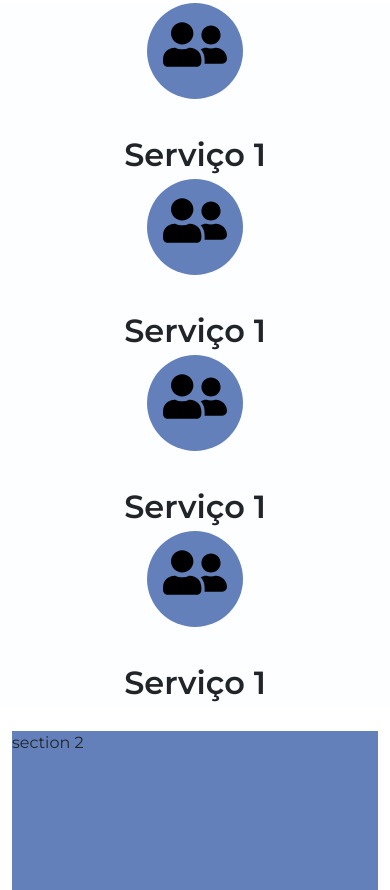
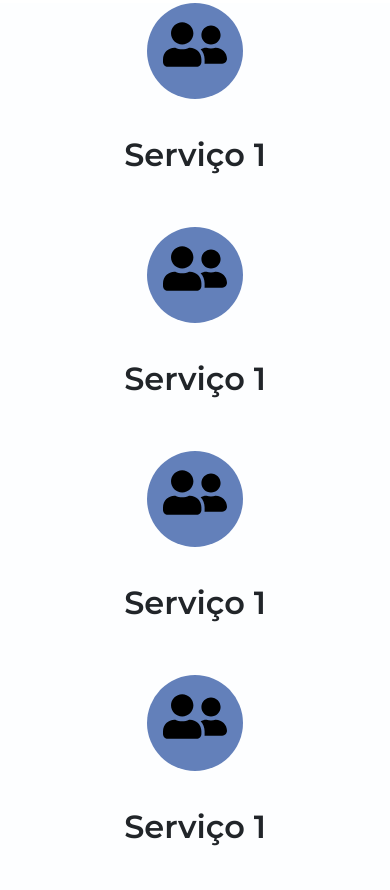
Before and after one commit to manelv8/cognoser-site, a website built with Vite: page index.html in a window 390 px wide. Shown: the part 834-1724 px from the top of the page. Built offline with nearby package versions, Linux system fonts and the light colour scheme.

Commit message:
fix margin service item

```diff
--- a/index.html
+++ b/index.html
@@ -61,25 +61,25 @@
 
         <main>
           <section class="main-section -bgWhite -hSmall d-flex justify-content-around row mt-4 mb-4">
-            <div class="service-item col-md">
+            <div class="service-item col-md mb-5">
               <div class="bgItem">
                 <span class="item icon-friend"></span>
               </div>
               <span class="text"> Serviço 1</span>
             </div>
-            <div class="service-item col-md">
+            <div class="service-item col-md mb-5">
               <div class="bgItem">
                 <span class="item icon-friend"></span>
               </div>
               <span class="text"> Serviço 1</span>
             </div>
-            <div class="service-item col-md">
+            <div class="service-item col-md mb-5">
               <div class="bgItem">
                 <span class="item icon-friend"></span>
               </div>
               <span class="text"> Serviço 1</span>
             </div>
-            <div class="service-item col-md">
+            <div class="service-item col-md mb-5">
               <div class="bgItem">
                 <span class="item icon-friend"></span>
               </div>
```
